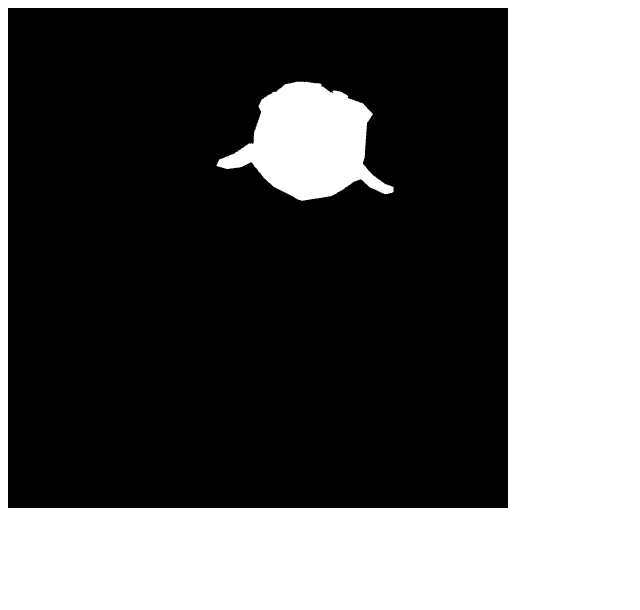
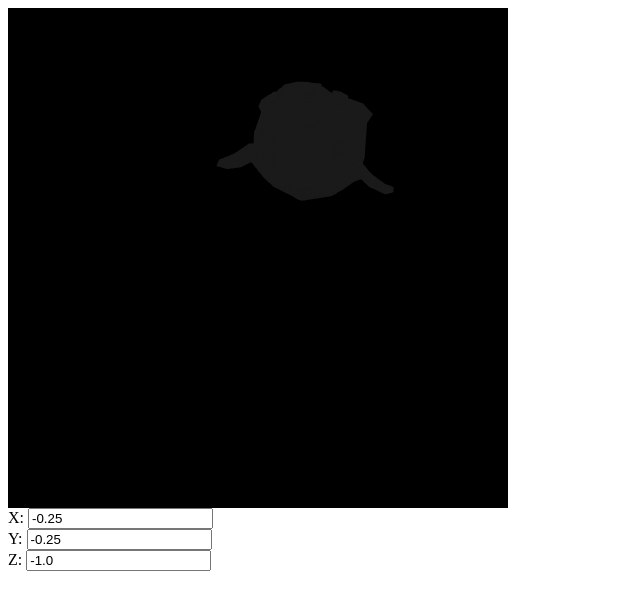
Before and after one commit to frenchtoast747/webgl-obj-loader, a plain HTML site: page index.html in a window 1280 px wide. Shown: the whole page, without its empty margins (0-640 px from the left). Drawn offline with nearby package versions, Linux system fonts and the light colour scheme.

Commit message:
Fixed FF bug.

```diff
--- a/index.html
+++ b/index.html
@@ -1,6 +1,7 @@
 <html>
 
 <head>
+<meta charset="UTF-8">
 <script type='text/javascript' src='http://code.jquery.com/jquery.min.js'></script>
 <script type="text/javascript" src="gl-matrix.js"></script>
 <script type="text/javascript" src="webgl-utils.js"></script>
@@ -8,21 +9,32 @@
 <script id="shader-fs" type="x-shader/x-fragment">
     precision mediump float;
 
+    varying vec3 vLightWeighting;
+
     void main(void) {
-        gl_FragColor = vec4(1.0,1.0,1.0,1.0);
+        gl_FragColor = vec4(vec3(1.0,1.0,1.0) * vLightWeighting, 1.0);
     }
 </script>
 
 
 <script id="shader-vs" type="x-shader/x-vertex">
     attribute vec3 aVertexPosition;
+    attribute vec3 aVertexNormal;
+
+    uniform vec3 uLightingDirection;
 
     uniform mat4 uMVMatrix;
     uniform mat4 uPMatrix;
+    uniform mat3 uNMatrix;
 
+    varying vec3 vLightWeighting;
 
     void main(void) {
         gl_Position = uPMatrix * uMVMatrix * vec4(aVertexPosition, 1.0);
+
+        vec3 transformedNormal = uNMatrix * aVertexNormal;
+        float directionalLightWeighting = max(dot(transformedNormal, uLightingDirection), 0.0);
+        vLightWeighting = vec3(0.1,0.1,0.1) + vec3(0.8,0.8,0.8) * directionalLightWeighting;
     }
 </script>
 
@@ -2014,7 +2026,10 @@ f 505//499 321//499 391//499
 
 <body onload="webGLStart();">
 
-<canvas id="mycanvas" style="border: none;" width="500" height="500"></canvas>
+<canvas id="mycanvas" style="border: none;" width="500" height="500"></canvas><br />
+X: <input type='text' id='lightDirectionX' value='-0.25'/><br />
+Y: <input type='text' id='lightDirectionY' value='-0.25'/><br />
+Z: <input type='text' id='lightDirectionZ' value='-1.0'/>
 
 </body>
 
--- a/webgl.js
+++ b/webgl.js
@@ -71,11 +71,13 @@
       shaderProgram.vertexPositionAttribute = gl.getAttribLocation(shaderProgram, "aVertexPosition");
       gl.enableVertexAttribArray(shaderProgram.vertexPositionAttribute);
 
-      shaderProgram.vertexColorAttribute = gl.getAttribLocation(shaderProgram, "aVertexColor");
-      gl.enableVertexAttribArray(shaderProgram.vertexColorAttribute);
+      // shaderProgram.vertexNormalAttribute = gl.getAttribLocation(shaderProgram, "aVertexNormal");
+      // gl.enableVertexAttribArray(shaderProgram.vertexNormalAttribute);
 
       shaderProgram.pMatrixUniform = gl.getUniformLocation(shaderProgram, "uPMatrix");
       shaderProgram.mvMatrixUniform = gl.getUniformLocation(shaderProgram, "uMVMatrix");
+      shaderProgram.nMatrixUniform = gl.getUniformLocation(shaderProgram, "uNMatrix");
+      shaderProgram.lightingDirectionUniform = gl.getUniformLocation(shaderProgram, "uLightingDirection");
   }
 
 
@@ -100,6 +102,11 @@
   function setMatrixUniforms() {
       gl.uniformMatrix4fv(shaderProgram.pMatrixUniform, false, pMatrix);
       gl.uniformMatrix4fv(shaderProgram.mvMatrixUniform, false, mvMatrix);
+
+      var normalMatrix = mat3.create();
+      mat4.toInverseMat3(mvMatrix, normalMatrix);
+      mat3.transpose(normalMatrix);
+      gl.uniformMatrix3fv(shaderProgram.nMatrixUniform, false, normalMatrix);
   }
 
 
@@ -117,6 +124,12 @@
       gl.bufferData(gl.ARRAY_BUFFER, new Float32Array(ball.verts), gl.STATIC_DRAW);
       modelVertexPositionBuffer.itemSize = 3;
       modelVertexPositionBuffer.numItems = ball.verts.length / modelVertexPositionBuffer.itemSize;
+
+      modelVertexNormalBuffer = gl.createBuffer();
+      gl.bindBuffer(gl.ARRAY_BUFFER, modelVertexNormalBuffer);
+      gl.bufferData(gl.ARRAY_BUFFER, new Float32Array(ball.vertNormals), gl.STATIC_DRAW);
+      modelVertexNormalBuffer.itemSize = 3;
+      modelVertexNormalBuffer.numItems = ball.vertNormals.length / modelVertexNormalBuffer.itemSize;
 
       modelVertexIndexBuffer = gl.createBuffer();
       gl.bindBuffer(gl.ELEMENT_ARRAY_BUFFER, modelVertexIndexBuffer);
@@ -147,7 +160,21 @@
       gl.bindBuffer(gl.ARRAY_BUFFER, modelVertexPositionBuffer);
       gl.vertexAttribPointer(shaderProgram.vertexPositionAttribute, modelVertexPositionBuffer.itemSize, gl.FLOAT, false, 0, 0);
 
+      // gl.bindBuffer(gl.ARRAY_BUFFER, modelVertexNormalBuffer);
+      // gl.vertexAttribPointer(shaderProgram.vertexNormalAttribute, modelVertexNormalBuffer.itemSize, gl.FLOAT, false, 0, 0);
+
       gl.bindBuffer(gl.ELEMENT_ARRAY_BUFFER, modelVertexIndexBuffer);
+
+      var lightingDirection = [
+                parseFloat(document.getElementById("lightDirectionX").value),
+                parseFloat(document.getElementById("lightDirectionY").value),
+                parseFloat(document.getElementById("lightDirectionZ").value)
+            ];
+      var adjustedLD = vec3.create();
+      vec3.normalize(lightingDirection, adjustedLD);
+      vec3.scale(adjustedLD, -1);
+
+      // gl.uniform3fv(shaderProgram.lightingDirectionUniform, adjustedLD);
       setMatrixUniforms();
       gl.drawElements(gl.TRIANGLES, modelVertexIndexBuffer.numItems, gl.UNSIGNED_SHORT, 0);
 
@@ -178,7 +205,7 @@
 
 
   function webGLStart() {
-      ball = new Mesh(document.getElementById("objectData").innerText);
+      ball = new Mesh(document.getElementById("objectData").innerHTML);
       var canvas = document.getElementById("mycanvas");
       initGL(canvas);
       initShaders()
```
